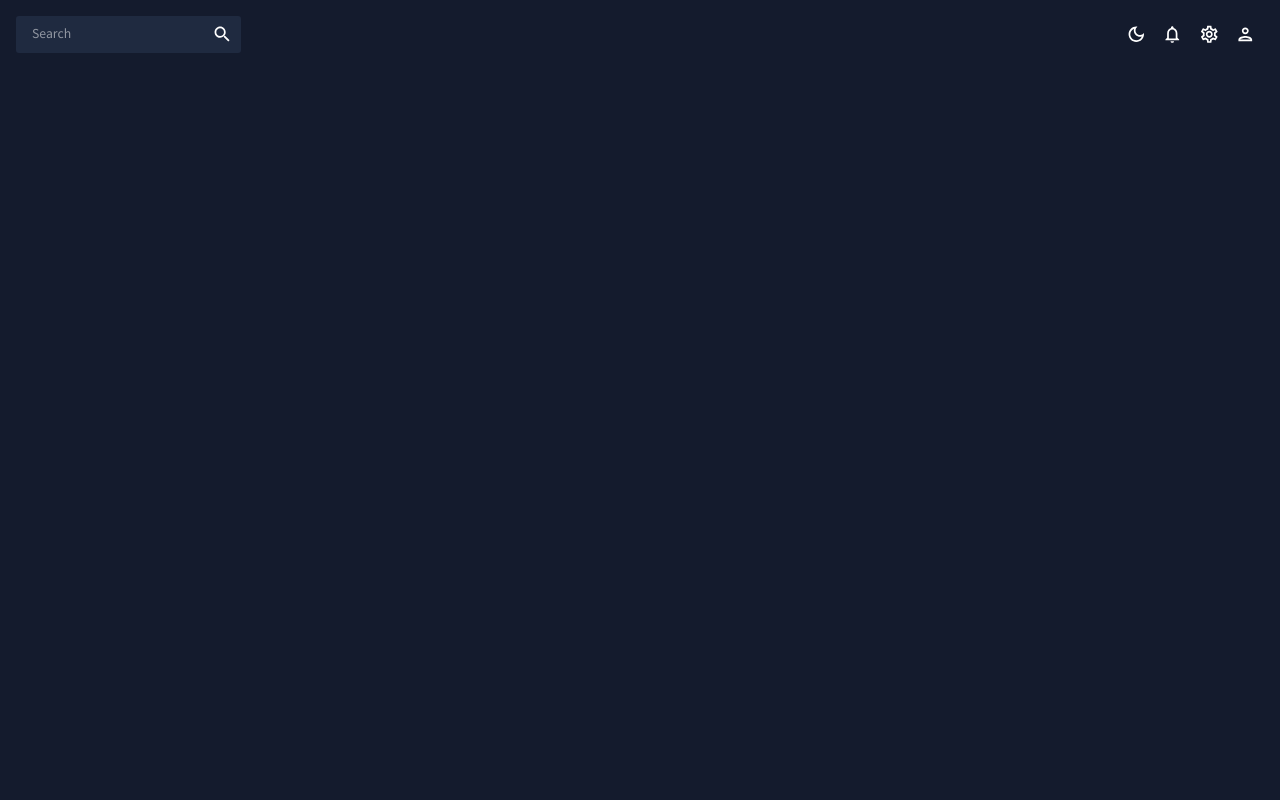
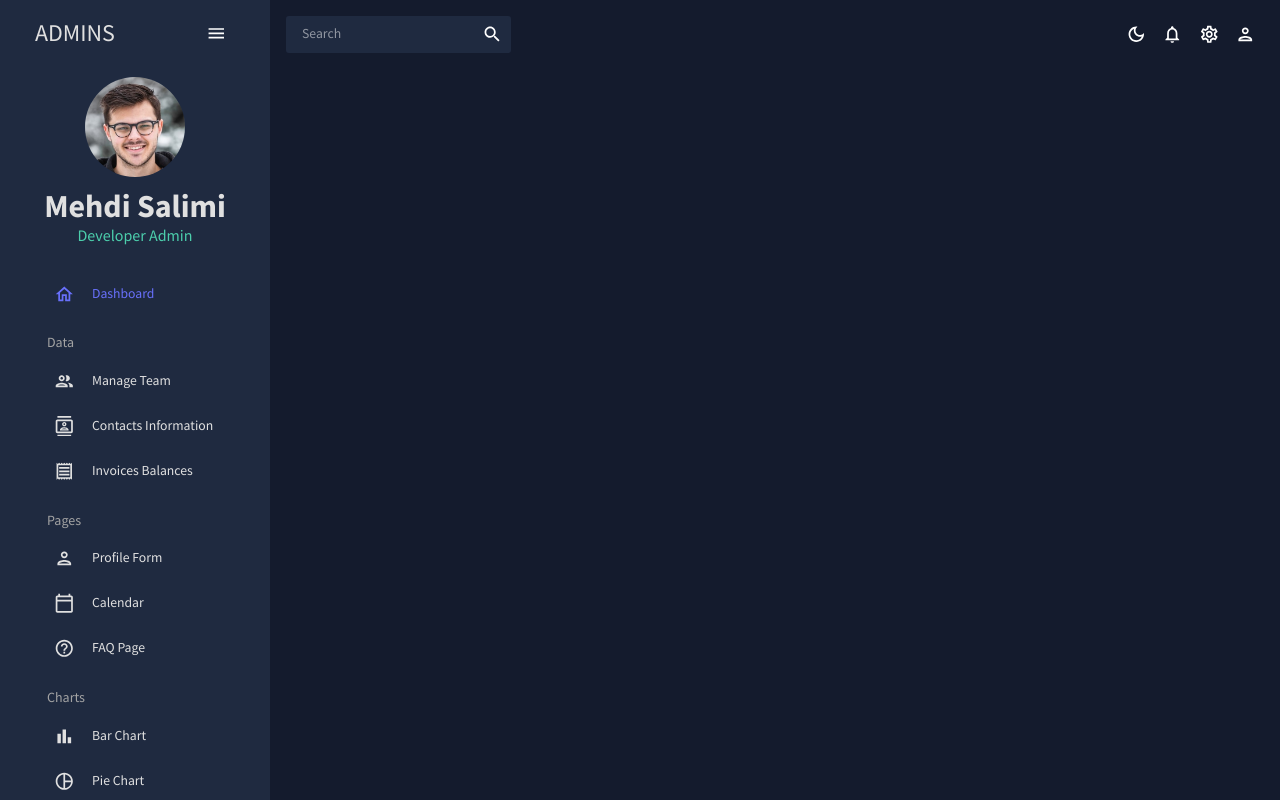
Before and after one commit to SalimiDev/react-admin-dashboard, a React (Create React App) app: page /form in a window 1280 px wide. Built offline with nearby package versions, Linux system fonts and the light colour scheme.

Commit message:
feat:created Sidebar component

```diff
--- a/package.json
+++ b/package.json
@@ -36,8 +36,8 @@
     "yup": "^0.32.11"
   },
   "scripts": {
-    "start": "react-scripts start",
-    "build": "react-scripts build",
+    "start": "react-scripts --openssl-legacy-provider start",
+    "build": "react-scripts --openssl-legacy-provider build",
     "test": "react-scripts test",
     "eject": "react-scripts eject"
   },
--- a/src/App.js
+++ b/src/App.js
@@ -2,6 +2,7 @@
 import { ColorModeContext, useMode } from './theme';
 import { CssBaseline, ThemeProvider } from '@mui/material';
 import Topbar from './scenes/global/Topbar';
+import Sidebar from './scenes/global/Sidebar';
 
 const App = () => {
     const [theme, colorMode] = useMode();
@@ -10,6 +11,7 @@
             <ThemeProvider theme={theme}>
                 <CssBaseline />
                 <div className='app'>
+                    <Sidebar />
                     <main className='content'>
                         <Topbar />
                     </main>
--- a/src/scenes/global/Sidebar.jsx
+++ b/src/scenes/global/Sidebar.jsx
@@ -1,10 +1,205 @@
-import React from 'react';
+import React, { useState } from 'react';
+import { Link } from 'react-router-dom';
+import { ProSidebar, Menu, MenuItem } from 'react-pro-sidebar';
+import 'react-pro-sidebar/dist/css/styles.css';
+import { Box, IconButton, Typography, useTheme } from '@mui/material';
+import { tokens } from '../../theme';
+import MapOutlinedIcon from '@mui/icons-material/MapOutlined';
+import MenuOutlinedIcon from '@mui/icons-material/MenuOutlined';
+import HomeOutlinedIcon from '@mui/icons-material/HomeOutlined';
+import PeopleOutlinedIcon from '@mui/icons-material/PeopleOutlined';
+import PersonOutlinedIcon from '@mui/icons-material/PersonOutlined';
+import ReceiptOutlinedIcon from '@mui/icons-material/ReceiptOutlined';
+import TimelineOutlinedIcon from '@mui/icons-material/TimelineOutlined';
+import ContactsOutlinedIcon from '@mui/icons-material/ContactsOutlined';
+import BarChartOutlinedIcon from '@mui/icons-material/BarChartOutlined';
+import HelpOutlineOutlinedIcon from '@mui/icons-material/HelpOutlineOutlined';
+import CalendarTodayOutlinedIcon from '@mui/icons-material/CalendarTodayOutlined';
+import PieChartOutlineOutlinedIcon from '@mui/icons-material/PieChartOutlineOutlined';
+
+const Item = ({ title, to, icon, selected, setSelected }) => {
+    const theme = useTheme();
+    const { grey } = tokens(theme.palette.mode);
+    return (
+        <MenuItem
+            active={selected === title}
+            style={{
+                color: grey[100],
+            }}
+            onClick={() => setSelected(title)}
+            icon={icon}>
+            <Typography>{title}</Typography>
+            <Link to={to} />
+        </MenuItem>
+    );
+};
 
 const Sidebar = () => {
+    const theme = useTheme();
+    const colors = tokens(theme.palette.mode);
+    const [isCollapsed, setIsCollapsed] = useState(false);
+    const [selected, setSelected] = useState('Dashboard');
     return (
-        <div>
-            Sidebar
-        </div>
+        <Box
+            sx={{
+                '& .pro-sidebar-inner': {
+                    background: `${colors.primary[400]} !important`,
+                },
+                '& .pro-icon-wrapper': {
+                    backgroundColor: 'transparent !important',
+                },
+                '& .pro-inner-item': {
+                    padding: '5px 35px 5px 20px !important',
+                },
+                '& .pro-inner-item:hover': {
+                    color: '#868dfb !important',
+                },
+                '& .pro-menu-item.active': {
+                    color: '#6870fa !important',
+                },
+            }}>
+            <ProSidebar
+                collapsed={isCollapsed}
+                style={{
+                    height: '100vh',
+                }}>
+                <Menu iconShape='square' style={{ padding: '0' }}>
+                    {/* LOGO AND MENU ICON */}
+                    <MenuItem
+                        onClick={() => setIsCollapsed(!isCollapsed)}
+                        icon={isCollapsed ? <MenuOutlinedIcon /> : undefined}
+                        style={{
+                            margin: '10px 0 20px 0',
+                            color: colors.grey[100],
+                        }}>
+                        {!isCollapsed && (
+                            <Box display='flex' justifyContent='space-between' alignItems='center' ml='15px'>
+                                <Typography variant='h3' color={colors.grey[100]}>
+                                    ADMINS
+                                </Typography>
+                                <IconButton onClick={() => setIsCollapsed(!isCollapsed)}>
+                                    <MenuOutlinedIcon />
+                                </IconButton>
+                            </Box>
+                        )}
+                    </MenuItem>
+
+                    {!isCollapsed && (
+                        <Box mb='25px'>
+                            <Box display='flex' justifyContent='center' alignItems='center'>
+                                <img
+                                    alt='profile-user'
+                                    width='100px'
+                                    height='100px'
+                                    src={`../../assets/userImg.jpg`}
+                                    style={{ cursor: 'pointer', borderRadius: '50%' }}
+                                />
+                            </Box>
+                            <Box textAlign='center'>
+                                <Typography variant='h2' color={colors.grey[100]} fontWeight='bold' sx={{ m: '10px 0 0 0' }}>
+                                    Mehdi Salimi
+                                </Typography>
+                                <Typography variant='h5' color={colors.greenAccent[500]}>
+                                    Developer Admin
+                                </Typography>
+                            </Box>
+                        </Box>
+                    )}
+
+                    <Box paddingLeft={isCollapsed ? undefined : '10%'}>
+                        <Item
+                            title='Dashboard'
+                            to='/'
+                            icon={<HomeOutlinedIcon />}
+                            selected={selected}
+                            setSelected={setSelected}
+                        />
+
+                        <Typography variant='h6' color={colors.grey[300]} sx={{ m: '15px 0 5px 20px' }}>
+                            Data
+                        </Typography>
+                        <Item
+                            title='Manage Team'
+                            to='/team'
+                            icon={<PeopleOutlinedIcon />}
+                            selected={selected}
+                            setSelected={setSelected}
+                        />
+                        <Item
+                            title='Contacts Information'
+                            to='/contacts'
+                            icon={<ContactsOutlinedIcon />}
+                            selected={selected}
+                            setSelected={setSelected}
+                        />
+                        <Item
+                            title='Invoices Balances'
+                            to='/invoices'
+                            icon={<ReceiptOutlinedIcon />}
+                            selected={selected}
+                            setSelected={setSelected}
+                        />
+
+                        <Typography variant='h6' color={colors.grey[300]} sx={{ m: '15px 0 5px 20px' }}>
+                            Pages
+                        </Typography>
+                        <Item
+                            title='Profile Form'
+                            to='/form'
+                            icon={<PersonOutlinedIcon />}
+                            selected={selected}
+                            setSelected={setSelected}
+                        />
+                        <Item
+                            title='Calendar'
+                            to='/calendar'
+                            icon={<CalendarTodayOutlinedIcon />}
+                            selected={selected}
+                            setSelected={setSelected}
+                        />
+                        <Item
+                            title='FAQ Page'
+                            to='/faq'
+                            icon={<HelpOutlineOutlinedIcon />}
+                            selected={selected}
+                            setSelected={setSelected}
+                        />
+
+                        <Typography variant='h6' color={colors.grey[300]} sx={{ m: '15px 0 5px 20px' }}>
+                            Charts
+                        </Typography>
+                        <Item
+                            title='Bar Chart'
+                            to='/bar'
+                            icon={<BarChartOutlinedIcon />}
+                            selected={selected}
+                            setSelected={setSelected}
+                        />
+                        <Item
+                            title='Pie Chart'
+                            to='/pie'
+                            icon={<PieChartOutlineOutlinedIcon />}
+                            selected={selected}
+                            setSelected={setSelected}
+                        />
+                        <Item
+                            title='Line Chart'
+                            to='/line'
+                            icon={<TimelineOutlinedIcon />}
+                            selected={selected}
+                            setSelected={setSelected}
+                        />
+                        <Item
+                            title='Geography Chart'
+                            to='/geography'
+                            icon={<MapOutlinedIcon />}
+                            selected={selected}
+                            setSelected={setSelected}
+                        />
+                    </Box>
+                </Menu>
+            </ProSidebar>
+        </Box>
     );
 };
 
```
Also changed, not shown: public/assets/userImg.jpg (added).
